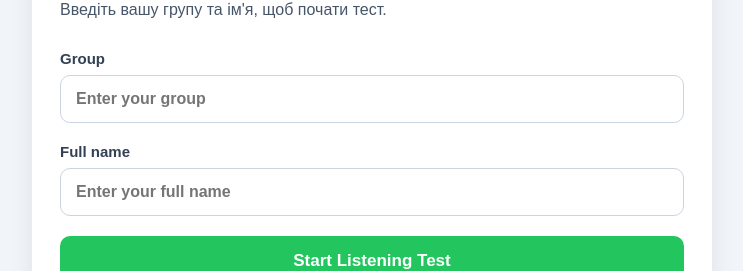
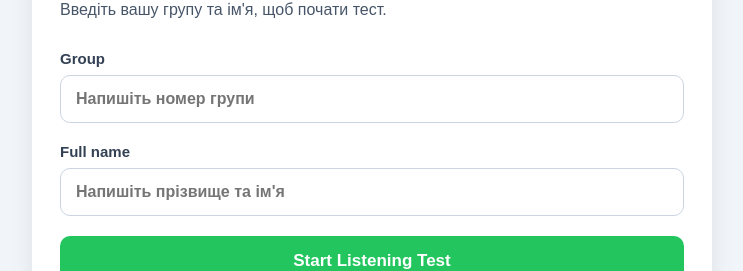
Before and after one commit to iiap-dev/listening-diagnostic, a React (Vite) app: page / in a window 1280 px wide. Shown: the part 121-392 px from the top of the page, without its empty margins (268-1011 px from the left). Built offline with nearby package versions, Linux system fonts and the light colour scheme.

Commit message:
chore: wording changed for Q10, listening

```diff
--- a/src/App.tsx
+++ b/src/App.tsx
@@ -309,7 +309,7 @@ const uploadTaskRecording = async (
 
     if (!canContinue) {
 
-        if (questionCount === 3) {
+        if (questionCount !== 1) {
           setValidationMessage(
             'Не можете відповісти на всі питання? Напишіть додатково у поле внизу сторінки слова, які ви почули в аудіо.',
           )
@@ -390,7 +390,7 @@ const uploadTaskRecording = async (
               type="text"
               value={group}
               onChange={(event) => setGroup(event.target.value)}
-              placeholder="Enter your group"
+              placeholder="Напишіть номер групи"
             />
           </label>
 
@@ -400,7 +400,7 @@ const uploadTaskRecording = async (
               type="text"
               value={fullName}
               onChange={(event) => setFullName(event.target.value)}
-              placeholder="Enter your full name"
+              placeholder="Напишіть прізвище та ім'я"
             />
           </label>
 
--- a/src/data/questions.json
+++ b/src/data/questions.json
@@ -132,7 +132,7 @@
     "subquestions": [
       {
         "id": "Q10.1",
-        "question": "What animals did Todd have?",
+        "question": "What animals are mentioned?",
         "options": [
           { "id": "A", "text": "Pigs, chickens and cows" },
           { "id": "B", "text": "Dogs, horses and sheep" },
@@ -141,7 +141,7 @@
       },
       {
         "id": "Q10.2",
-        "question": "What was Todd's favourite animal?",
+        "question": "What favourite animal is mentioned?",
         "options": [
           { "id": "A", "text": "Dogs" },
           { "id": "B", "text": "Pigs" },
--- a/src/styles.css
+++ b/src/styles.css
@@ -438,7 +438,7 @@ input[type='text']:focus {
 }
 
 .validation-message {
-  margin: 12px 0;
+  margin: 6px 0;
   padding: 12px 16px;
   border-left: 4px solid #b91c1c;
   border-radius: 6px;
```
